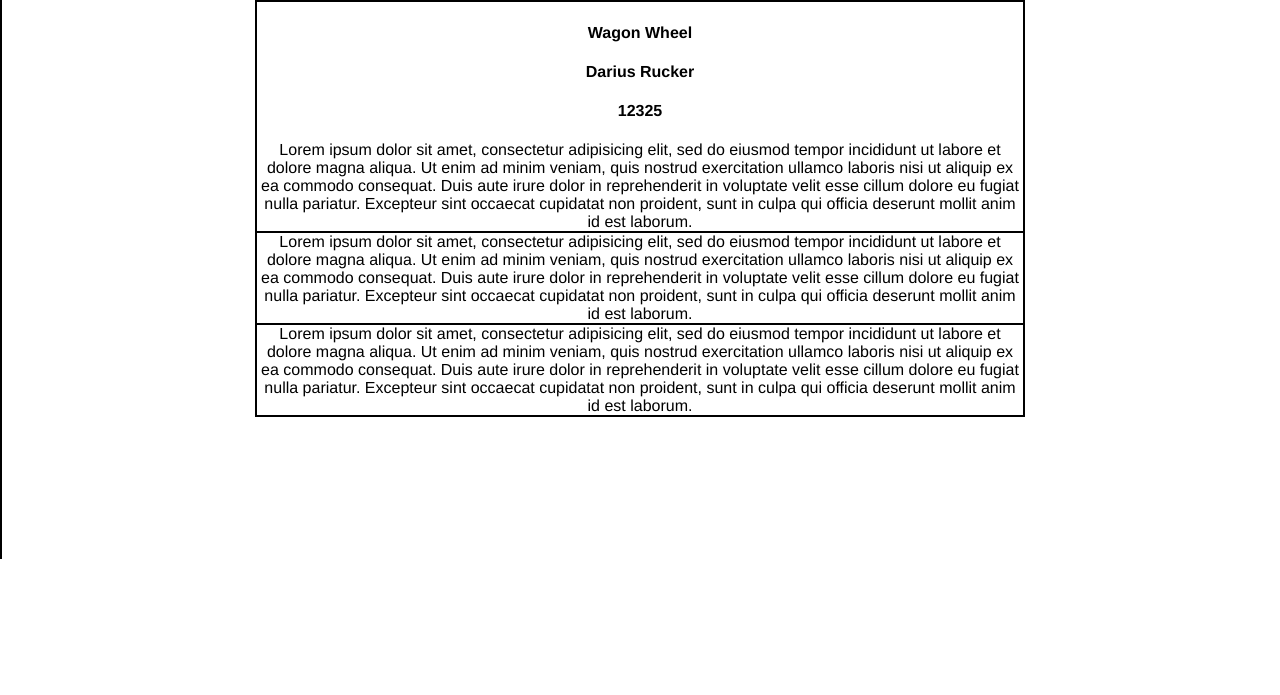
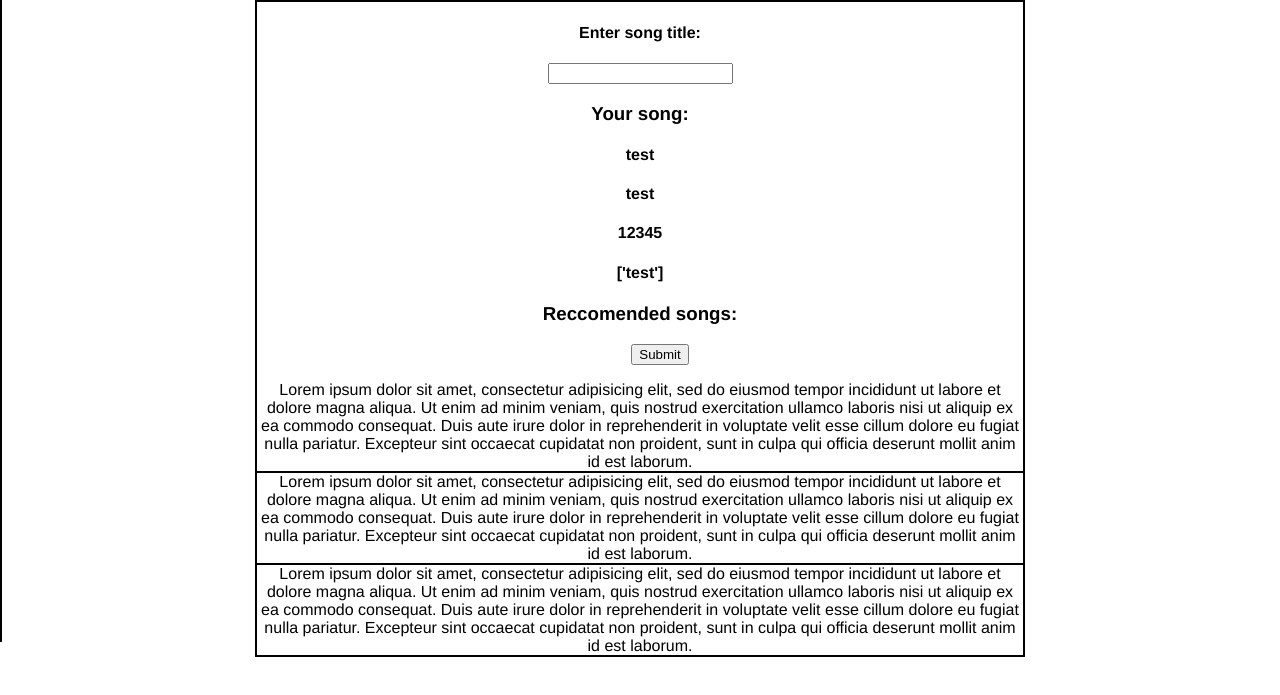
Before and after one commit to erinlimbo/Mixer, a Flask app: page /home in a window 1280 px wide. Shown: the part 241-936 px from the top of the page. Before the commit the page ends 800 px from the top, so only its background shows below. Run offline with Flask 2, Linux system fonts and the light colour scheme; data that the repository does not hold is empty; parts of the project's set-up code (start-up, migrations or seed data) failed here and were passed over.

Commit message:
edited backend files from printing to console to displaying on webpage. Added get and post methods for user to input a song. Once user inputs the title of the song, recommended songs are displayed.

```diff
--- a/main.py
+++ b/main.py
@@ -3,9 +3,19 @@
 import firebase_admin
 from firebase_admin import credentials
 from firebase_admin import firestore
+from user_module import *
+from flask import request
 
-import spotify_test.py
-import user_module.py
+
+
+# import spotify_test.py
+# import user_module.py
+import sys
+import spotipy
+import spotipy.util as util
+from keys import *
+from user_module import *
+
 
 app = Flask(__name__)
 
@@ -17,37 +27,186 @@
 
 db = firestore.client()
 
-@app.route('/home')
+
+
+class User:
+
+    def __init__(self, user):
+        self.user = user
+        self.sp = self.login(user)
+        self.input_song = ''
+        self.id = self.sp.current_user()['id']
+        self.genres = self.sp.recommendation_genre_seeds()['genres']
+        print(self)
+
+    def login(self, user):
+        token = util.prompt_for_user_token(user, scope, clientID, clientSecret, redirectURL)
+        if token: return spotipy.Spotify(auth=token)
+        else:
+            print("Can't get token for", user)
+            sys.exit()
+
+    def search(self, song, lim = 1):
+        results = self.sp.search(q = str(song), limit = lim)
+
+        if not results['tracks']['items']:
+            print('No songs found!')
+            sys.exit()
+
+        elif lim == 1:
+            return results['tracks']['items'][0]
+
+        for i, t in enumerate(results['tracks']['items']):
+            print('\n' + str(i) + '\n' + repr(Song(t)))
+
+        # chosen_song = input('\nWhich song? \n>>> ')
+        chosen_song = 0;
+
+        return results['tracks']['items'][int(chosen_song)]
+
+    def choose_song(self):
+        song_id = request.form['songIdTextBox']
+
+        if song_id == 'exit': # escape sequence (back button, etc)
+            sys.exit()
+
+        self.input_song = Song(self.search(song_id, 5)) # determine the song2
+        return self.input_song
+
+    def generate_recommendations(self, song, artist):
+        recommendations = self.sp.recommendations([song.id], artist.genres, [self.input_song.id])['tracks']
+
+        for i in range(len(recommendations)):
+            yield Song(recommendations[i])
+
+    def __repr__(self):
+        return '\nUSER: {0}'.format(self.user) + '\nID: {0}'.format(self.id)
+
+
+class Song:
+
+    def __init__(self, input_song):
+        ''' input_song is an output from sp.search()'''
+        self.name = input_song['name']
+        self.id = input_song['id']
+        self.image = input_song['album']['images'][0]['url']
+        self.preview = input_song['preview_url']
+        self.artist = input_song['artists'][0]
+        self.artist_name = self.artist['name']
+
+    def __repr__(self):
+        return ('"{0}", {1}'.format(self.name, self.artist_name))
+
+    def find_playlists(self, user, lim = 10):
+        results = user.sp.search(self.name, limit = lim, type='playlist')
+
+        for t in results['playlists']['items']:
+            print(Playlist(t))
+
+
+class Playlist:
+
+    def __init__(self, input_playlist = None):
+        ''' input_playlist is an output from sp.search()'''
+        if input_playlist:
+            self.name = input_playlist['name']
+            self.id = input_playlist['id']
+
+    def add_song(self, song):
+        pass
+
+    def __repr__(self):
+        return '{0}'.format(self.name)
+
+class Artist:
+
+    def __init__(self, song, user):
+        self.name = song.artist['name']
+        self.id = song.artist['id']
+        self.uri = song.artist['uri']
+        self.genres = [genre for genre in self.generate_genres(user) if genre in user.genres]
+
+    def generate_genres(self, user):
+        artist_metadata = user.sp.artist(self.uri)
+        return artist_metadata['genres']
+
+    def __repr__(self):
+        return 'ARTIST: {0} \nID: {1} \nURI: {2}'.format(self.name, self.id, self.uri) + '\nGENRES:' + str(self.genres)
+
+@app.route('/home', methods=['GET', 'POST'])
 def root():
-    # For the sake of example, use static information to inflate the template.
-    # This will be replaced with real information in later steps.
+    good_songs = []
 
-    name = "Wagon Wheel"
-    id = 12325
-    artist = "Darius Rucker"
+    if request.method == 'POST':
 
-    doc_ref = db.collection(u'users').document(u'alovelace')
-    doc_ref.set({
-        u'first': u'Ada',
-        u'last': u'Lovelace',
-        u'born': 1815
-    })
 
-    doc_ref = db.collection(u'users').document(u'aturing')
-    doc_ref.set({
-        u'first': u'Alan',
-        u'middle': u'Mathison',
-        u'last': u'Turing',
-        u'born': 1912
-    })
+        # LOGIN SCREEN FUNCTIONS
+        # user_id = input('Username:\n>>> ')
+        user_id = "osnhoj"
+        user = User(user_id)
 
-    users_ref = db.collection(u'users')
-    docs = users_ref.stream()
+        # INITIAL SEARCH FUNCTION
+        initial = user.choose_song()
+        initial_artist = Artist(initial, user)
 
-    for doc in docs:
-        print(u'{} => {}'.format(doc.id, doc.to_dict()))
+        good_songs.append(initial)
 
-    return render_template('home.html', name=name, id=id, artist=artist)
+        # GENERATING 10 'MOST SIMILAR' SONGS (aka training data!)
+        recommended = user.generate_recommendations(initial, initial_artist)
+        rec_songs = []
+        for i in range(10):
+            curr_song = next(recommended)
+            rec_songs.append(curr_song)
+            # add = request.form['yesorno']
+            # if (add == "yes"):
+            # good_songs.append(curr_song)
+            # print(curr_song)
+            # swipe = input('[y]/[n]\n>>> ')
+            #
+            # if swipe == 'y':
+            #     good_songs.append(curr_song)
+            #
+            # print(good_songs, '\n')
+
+
+        name = initial.name
+        id = initial.id
+        artist = initial.artist_name
+        good_songs = good_songs
+        rec_songs = rec_songs
+
+
+        # FIREBASE STUFF
+        # doc_ref = db.collection(u'users').document(u'alovelace')
+        # doc_ref.set({
+        #     u'first': u'Ada',
+        #     u'last': u'Lovelace',
+        #     u'born': 1815
+        # })
+        #
+        # doc_ref = db.collection(u'users').document(u'aturing')
+        # doc_ref.set({
+        #     u'first': u'Alan',
+        #     u'middle': u'Mathison',
+        #     u'last': u'Turing',
+        #     u'born': 1912
+        # })
+        #
+        # users_ref = db.collection(u'users')
+        # docs = users_ref.stream()
+        #
+        # for doc in docs:
+        #     print(u'{} => {}'.format(doc.id, doc.to_dict()))
+
+        return render_template('home.html', name=name, id=id, artist=artist, good_songs = good_songs, rec_songs = rec_songs)
+
+    if request.method == 'GET':
+        name = "test"
+        id = 12345
+        artist = "test"
+        good_songs = ["test"]
+        return render_template('home.html', name=name, id=id, artist=artist, good_songs = good_songs)
+
 
 @app.route('/profile')
 def profile():
--- a/spotify_test.py
+++ b/spotify_test.py
@@ -5,7 +5,8 @@
 good_songs = []
 
 # LOGIN SCREEN FUNCTIONS
-user_id = input('Username:\n>>> ')
+# user_id = input('Username:\n>>> ')
+user_id = "osnhoj" #need to do this as user input
 user = User(user_id)
 
 # INITIAL SEARCH FUNCTION
--- a/templates/home.html
+++ b/templates/home.html
@@ -32,9 +32,31 @@
 
       <div class="stuff">
         <div>
+
+          <form class="form" action="/home" method="POST">
+            <!-- <input type="button" name="Yes" value="Yes"> -->
+            <!-- <input type="button" name="No" value="No"> -->
+            <h4>Enter song title:</h4>
+            <input type="text" name="songIdTextBox">
+            <!-- <h4>Add this song?</h4> -->
+            <!-- <input type="text" name="yesorno"> -->
+          </form>
+          <h3>Your song:</h3>
           <h4>{{name}}</h4>
           <h4>{{artist}}</h4>
           <h4>{{id}}</h4>
+          <h4>{{good_songs}}</h4>
+
+
+          <h3>Reccomended songs:</h3>
+          <ul id="recommended">
+            {% for item in rec_songs %}
+            <input type="checkbox" name={{item}}>{{item}}
+            <br>
+          {% endfor %}
+          <input type="button" name="submit" value="Submit">
+          </ul>
+
           Lorem ipsum dolor sit amet, consectetur adipisicing elit, sed do eiusmod tempor incididunt ut labore et dolore
           magna aliqua. Ut enim ad minim veniam, quis nostrud exercitation ullamco laboris nisi ut aliquip ex ea commodo
           consequat. Duis aute irure dolor in reprehenderit in voluptate velit esse cillum dolore eu fugiat nulla pariatur.
--- a/user_module.py
+++ b/user_module.py
@@ -35,12 +35,14 @@
         for i, t in enumerate(results['tracks']['items']):
             print('\n' + str(i) + '\n' + repr(Song(t)))
 
-        chosen_song = input('\nWhich song? \n>>> ')
+        # chosen_song = input('\nWhich song? \n>>> ')
+        chosen_song = 0;
 
         return results['tracks']['items'][int(chosen_song)]
 
     def choose_song(self):
-        song_id = input('\nEnter the name of a song!\n>>> ')
+        # song_id = input('\nEnter the name of a song!\n>>> ')
+        song_id = "Marry Me"
 
         if song_id == 'exit': # escape sequence (back button, etc)
             sys.exit()
```
Also changed, not shown: 1 other file.
